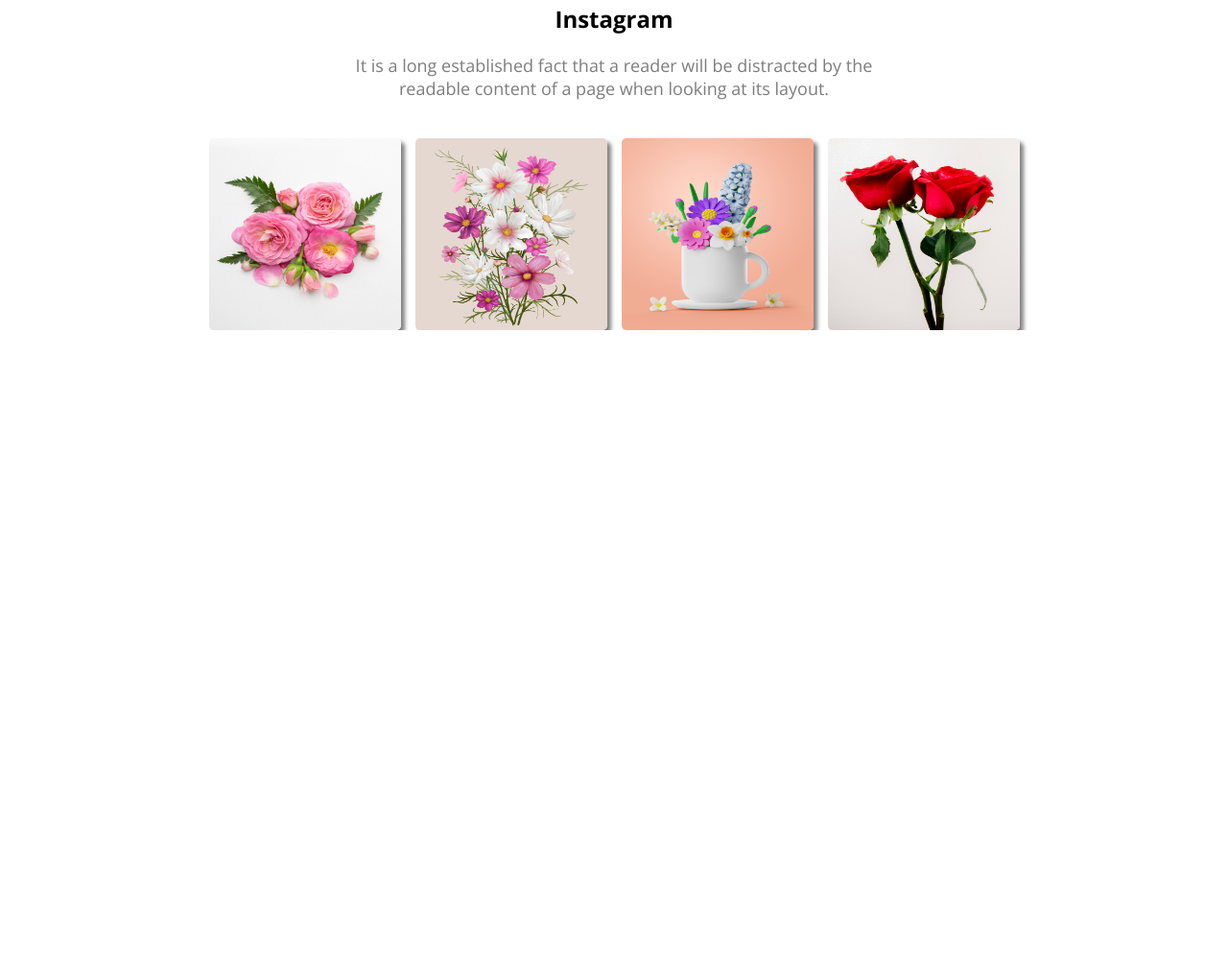
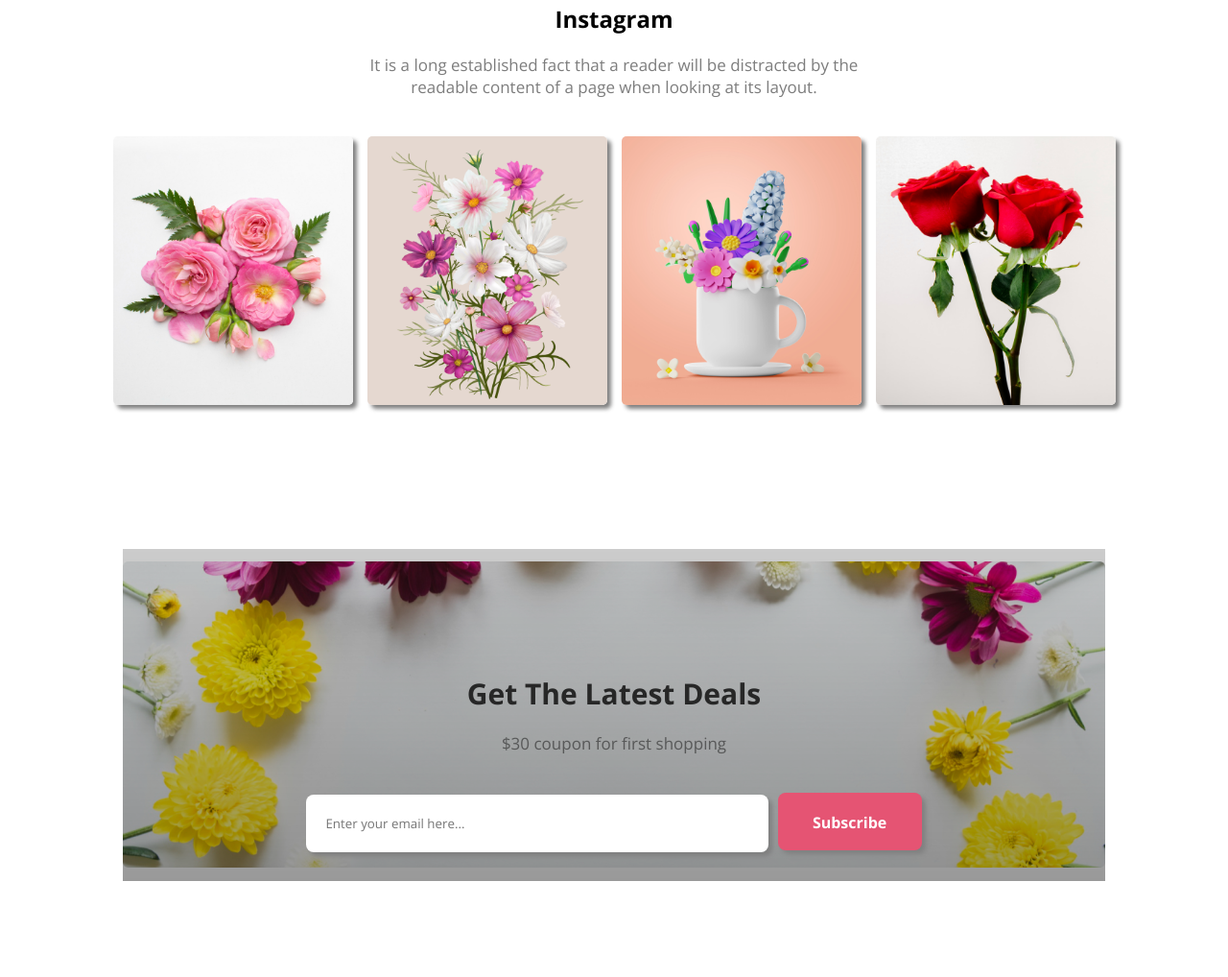
Before and after one commit to Bushra01-Dhaka/flower-shop-website, a plain HTML site: page index.html in a window 1280 px wide. Shown: the part 2742-3760 px from the top of the page at 96% size. Before the commit the page ends 3086 px from the top, so only its background shows below. Drawn offline with nearby package versions, Linux system fonts and the light colour scheme.

Commit message:
added latest details section

```diff
--- a/index.html
+++ b/index.html
@@ -46,21 +46,22 @@
         <!-- Our Feature Flower section -->
         <section class="feature">
             <h2 class="feature-title">Our Featured Flowers</h2>
-            <p class="feature-description">It is a long established fact that a reader will be distracted by the readable <br>content of a page when looking at its layout.</p>
+            <p class="feature-description">It is a long established fact that a reader will be distracted by the
+                readable <br>content of a page when looking at its layout.</p>
             <!-- feature cards -->
             <div class="feature-cards">
                 <div class="f-card feature-card1">
-                     <img src="./Flower Asset/pngwing 6.png" alt="pink-tulip" class="feature-img">
+                    <img src="./Flower Asset/pngwing 6.png" alt="pink-tulip" class="feature-img">
 
                 </div>
                 <div class="f-card feature-card2">
                     <img src="./Flower Asset/pngwing 5.png" alt="flower" class="feature-img">
 
-               </div>
-               <div class="f-card feature-card3">
-                <img  src="./Flower Asset/pngwing 7.png" alt="yellow-tulip" class="feature-img">
+                </div>
+                <div class="f-card feature-card3">
+                    <img src="./Flower Asset/pngwing 7.png" alt="yellow-tulip" class="feature-img">
 
-           </div>
+                </div>
 
             </div>
 
@@ -91,8 +92,9 @@
         <section class="sale">
             <div class="sale-details">
                 <h2 class="sale-title">Hot Deal ! Sale Up To 25% <span style="color:#E55473;">Off</span></h2>
-                <p class="sale-description">It is a long established fact that a reader will be distracted by the readable content of a page when looking at its layout.</p>
-                 <button class="btn-primary">Sign Up</button>
+                <p class="sale-description">It is a long established fact that a reader will be distracted by the
+                    readable content of a page when looking at its layout.</p>
+                <button class="btn-primary">Sign Up</button>
             </div>
             <div class="sale-img-part">
                 <img src="./Flower Asset/pngwing 8.png" alt="red-tulip" class="sale-img">
@@ -103,7 +105,8 @@
         <section class="insta">
             <div class="insta-details">
                 <h2 class="instra-title">Instagram</h2>
-            <p class="insta-description">It is a long established fact that a reader will be distracted by the readable content of a page when looking at its layout.</p>
+                <p class="insta-description">It is a long established fact that a reader will be distracted by the
+                    readable content of a page when looking at its layout.</p>
 
             </div>
             <div class="insta-photos">
@@ -111,6 +114,17 @@
                 <img src="./Flower Asset/Rectangle 4.png" alt="" class="photo">
                 <img src="./Flower Asset/Rectangle 5.png" alt="" class="photo">
                 <img src="./Flower Asset/Rectangle 6.png" alt="" class="photo">
+            </div>
+        </section>
+
+        <!-- latest detail section -->
+        <section class="latest">
+            <div class="latest-sec">
+                <h2 class="latest-title">Get The Latest Deals</h2>
+                <p class="latest-description">$30 coupon for first shopping</p>
+                <input class="search-bar" type="search" name="" id="" placeholder="Enter your email here...">
+                <input class="btn-subs" type="button" value="Subscribe">
+
             </div>
         </section>
 
--- a/styles/style.css
+++ b/styles/style.css
@@ -223,8 +223,8 @@ font-family: 'Open Sans', sans-serif; */
 }
 
 .photo {
-    width: 200px;
-    height: 200px;
+    width: 250px;
+    height: 280px;
     border-radius: 5px;
     box-shadow: 4px 4px 4px gray;
 }
@@ -240,9 +240,84 @@ font-family: 'Open Sans', sans-serif; */
 .insta-description {
     color: rgba(39, 39, 39, 0.60);
     text-align: center;
-    font-size: 18px;
+    font-size: 17px;
     font-weight: 400;
     padding: 20px 0 40px;
     width: 550px;
     margin: 0 auto;
 }
+
+/* latest section style */
+.latest
+{
+    width: 80%;
+    margin: 0 auto;
+    /* background-image: url("../Flower Asset/Rectangle\ 9.png");
+    background-position: center;
+    background-repeat: no-repeat;
+    background-size: 100%; */
+    padding-top: 150px;
+    padding-bottom: 100px;
+    border-radius: 15px;
+
+
+
+}
+
+.latest-sec
+{
+    text-align: center;
+    background-image: url("../Flower Asset/Rectangle\ 9.png"),linear-gradient(rgba(0,0,0,0.2),rgba(0,0,0,0.4));
+    background-position: center;
+    background-repeat: no-repeat;
+    background-size: 100%;
+    background-blend-mode: overlay;
+    padding: 30px;
+
+}
+
+.latest-title
+{
+    color: #272727;
+    text-align: center;
+
+    font-size: 30px;
+    font-weight: 800;
+    margin-top:100px;
+}
+.latest-description
+{
+    color: rgba(39, 39, 39, 0.60);
+    text-align: center;
+    font-size: 17px;
+    font-weight: 400;
+    padding: 20px 0 40px;
+    width: 550px;
+    margin: 0 auto;
+}
+
+.search-bar
+{
+    padding: 20px;
+    width: 50%;
+    margin-right: 5px;
+    border: 0;
+    border-radius: 8px;
+    height: 60px;
+    box-shadow: 4px 4px 4px gray;
+}
+.btn-subs
+{
+    padding: 20px;
+    height: 60px;
+    width: 150px;
+    border-radius: 8px;
+    background: #E55473;
+    color: white;
+    border: 0;
+    font-size: 16px;
+    font-weight: 700;
+    box-shadow: 4px 4px 5px gray;
+}
+
+/* footer section style */
```
